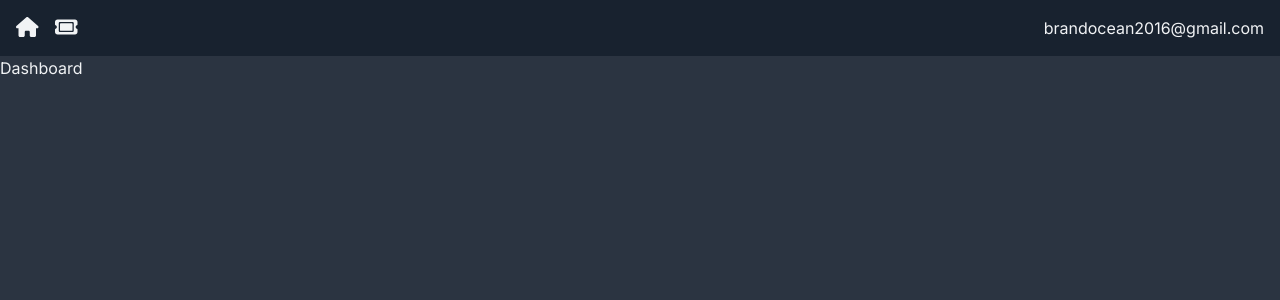
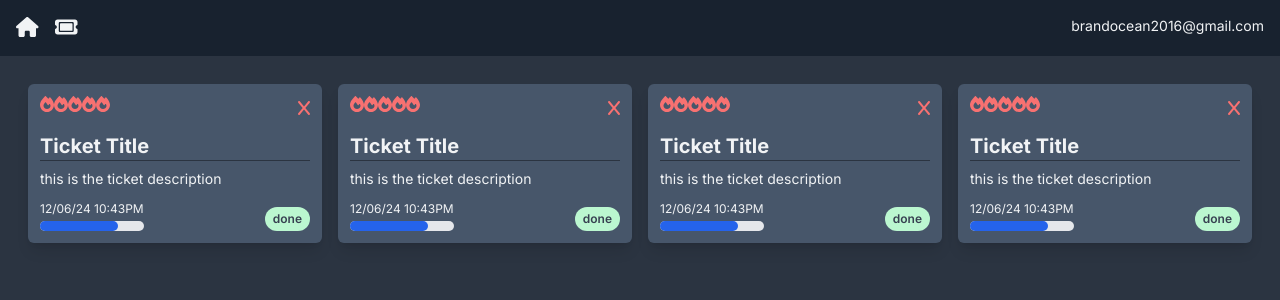
Before and after one commit to Brandocean/ticket-app, a Next.js app: page / in a window 1280 px wide. Shown: the top 300 px of the page. Built offline with nearby package versions, Linux system fonts and the light colour scheme.

Commit message:
Create components for TicketCard

```diff
--- a/app/globals.css
+++ b/app/globals.css
@@ -1,6 +1,31 @@
 @tailwind base;
 @tailwind components;
 @tailwind utilities;
+
+@layer base {
+    h1,
+    h2,
+    h3,
+    h4 {
+        @apply font-bold;
+    }
+
+    h1 {
+        @apply text-4xl;
+    }
+    h2 {
+        @apply text-3xl;
+    }
+    h3 {
+        @apply text-2xl;
+    }
+    h4 {
+        @apply text-xl;
+    }
+    p {
+        @apply text-sm text-default-text;
+    }
+}
 
 @layer components {
     .icon{
--- a/app/page.jsx
+++ b/app/page.jsx
@@ -1,6 +1,15 @@
+import TicketCard from "@/components/TicketCard"
+
 const Dashboard = () => {
   return (
-    <div>Dashboard</div>
+    <div className="p-5">
+      <div className="lg:grid grid-cols-2 xl:grid-cols-4">
+        <TicketCard />
+        <TicketCard />
+        <TicketCard />
+        <TicketCard />
+      </div>
+    </div>
   )
 }
 
--- /dev/null
+++ b/components/DeleteBlock.jsx
@@ -0,0 +1,10 @@
+import { faX } from "@fortawesome/free-solid-svg-icons"
+import { FontAwesomeIcon } from "@fortawesome/react-fontawesome"
+
+const DeleteBlock = () => {
+  return (
+    <FontAwesomeIcon icon={faX} className="text-red-400 hover:cursor-pointer hover:text-red-200" />
+  )
+}
+
+export default DeleteBlock
--- /dev/null
+++ b/components/PriorityDisplay.jsx
@@ -0,0 +1,16 @@
+import { faFire } from "@fortawesome/free-solid-svg-icons"
+import { FontAwesomeIcon } from "@fortawesome/react-fontawesome"
+
+const PriorityDisplay = () => {
+  return (
+    <div className="flex justify-start align-baseline">
+        <FontAwesomeIcon icon={faFire} className="text-red-400"/>
+        <FontAwesomeIcon icon={faFire} className="text-red-400"/>
+        <FontAwesomeIcon icon={faFire} className="text-red-400"/>
+        <FontAwesomeIcon icon={faFire} className="text-red-400"/>
+        <FontAwesomeIcon icon={faFire} className="text-red-400"/>
+    </div>
+  )
+}
+
+export default PriorityDisplay
--- /dev/null
+++ b/components/ProgressDisplay.jsx
@@ -0,0 +1,10 @@
+
+const ProgressDisplay = () => {
+  return (
+    <div className="w-full bg-gray-200 rounded-full h-2.5">
+        <div className="bg-blue-600 h-2.5 rounded-full" style={{ width: "75%"}}></div>
+    </div>
+  )
+}
+
+export default ProgressDisplay
--- /dev/null
+++ b/components/StatusDisplay.jsx
@@ -0,0 +1,11 @@
+
+
+const StatusDisplay = () => {
+  return (
+    <span className="inline-block rounded-full px-2 py-1 text-xs font-semibold text-gray-700 bg-green-200">
+        done
+    </span>
+  )
+}
+
+export default StatusDisplay
--- /dev/null
+++ b/components/TicketCard.jsx
@@ -0,0 +1,34 @@
+import DeleteBlock from "./DeleteBlock"
+import PriorityDisplay from "./PriorityDisplay"
+import ProgressDisplay from "./ProgressDisplay"
+import StatusDisplay from "./StatusDisplay"
+
+const TicketCard = () => {
+    return (
+        <div className="flex flex-col bg-card hover:bg-card-hover rounded-md shadow-lg p-3 m-2">
+            <div className="flex mb-3">
+                <PriorityDisplay />
+                <div className="ml-auto">
+                    <DeleteBlock />
+                </div>
+            </div>
+            <h4>Ticket Title</h4>
+            <hr className="h-px border-0 bg-page mb-2" />
+            <p className="whitespace-pre-wrap">
+                this is the ticket description
+            </p>
+            <div className="flex-grow"></div>
+            <div className="flex mt-2">
+                <div className="flex flex-col">
+                    <p className="text-xs my-1">12/06/24 10:43PM</p>
+                    <ProgressDisplay />
+                </div>
+                <div className="ml-auto flex items-end">
+                    <StatusDisplay />
+                </div>
+            </div>
+        </div>
+    )
+}
+
+export default TicketCard
```
